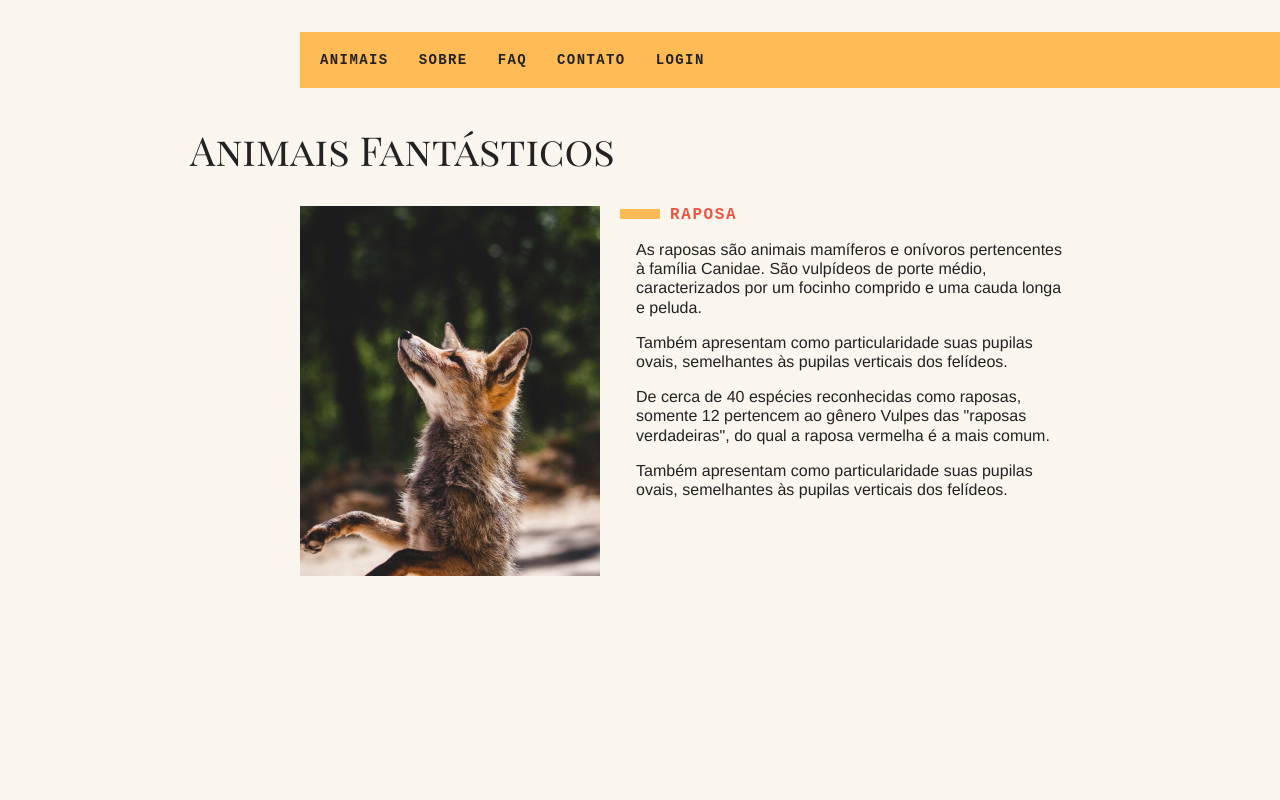
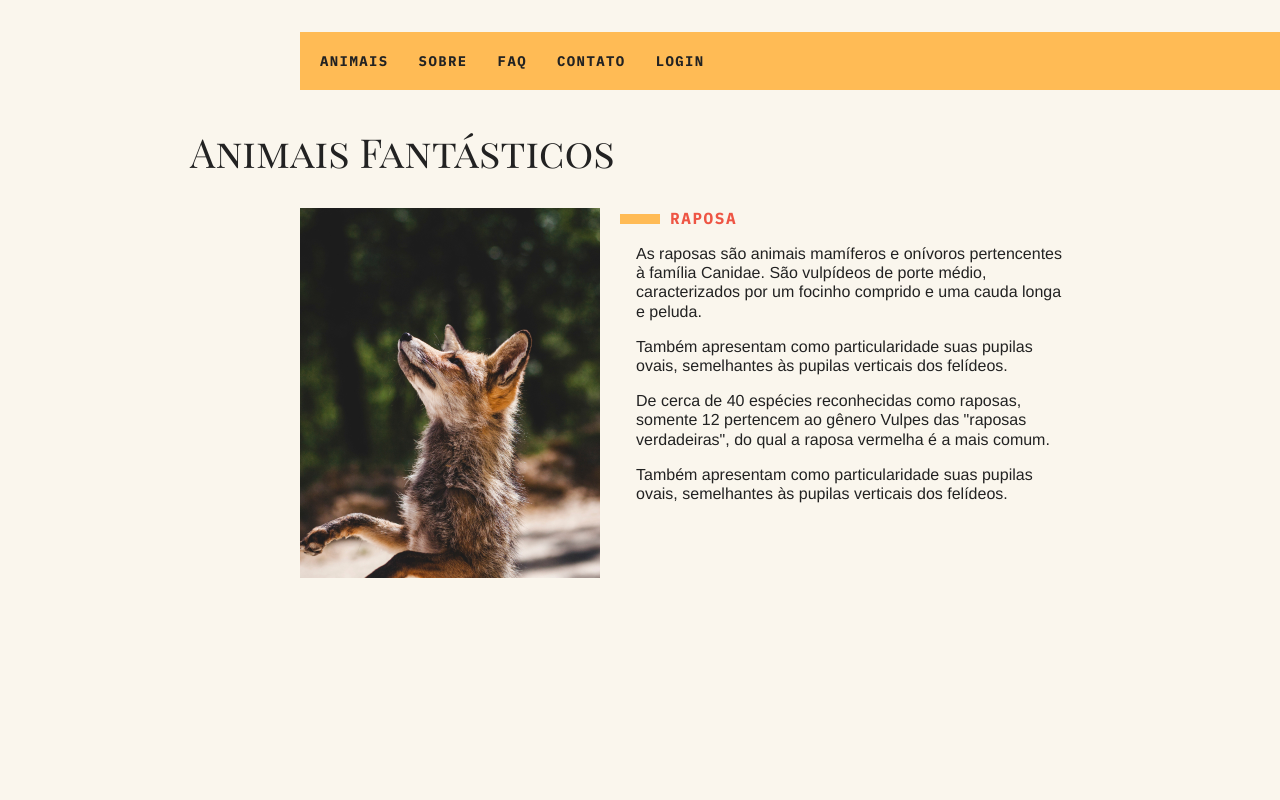
Before and after one commit to danielfilh0/animais-fantasticos, a website built with webpack: page index.html in a window 1280 px wide. Shown: the top 800 px of the page. Built offline with nearby package versions, Linux system fonts and the light colour scheme; no server answers.

Commit message:
adicionada fonte IBM Plex Mono

```diff
--- a/index.html
+++ b/index.html
@@ -4,7 +4,7 @@
     <meta charset="UTF-8" />
     <meta name="viewport" content="width=device-width, initial-scale=1.0" />
     <link
-      href="https://fonts.googleapis.com/css2?family=Playfair+Display+SC&display=swap"
+      href="https://fonts.googleapis.com/css2?family=IBM+Plex+Mono:700|Playfair+Display+SC&display=swap"
       rel="stylesheet"
     />
     <link rel="stylesheet" href="css/import.css" />
```
